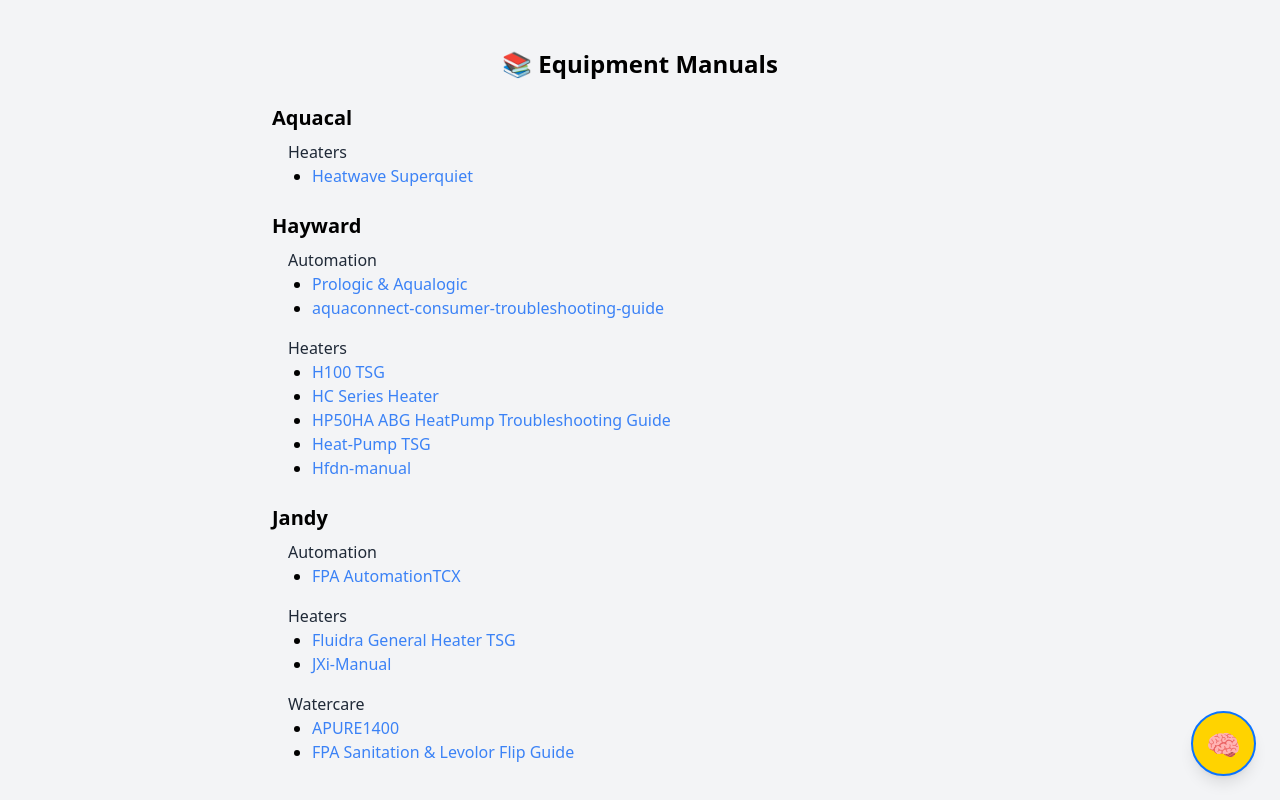
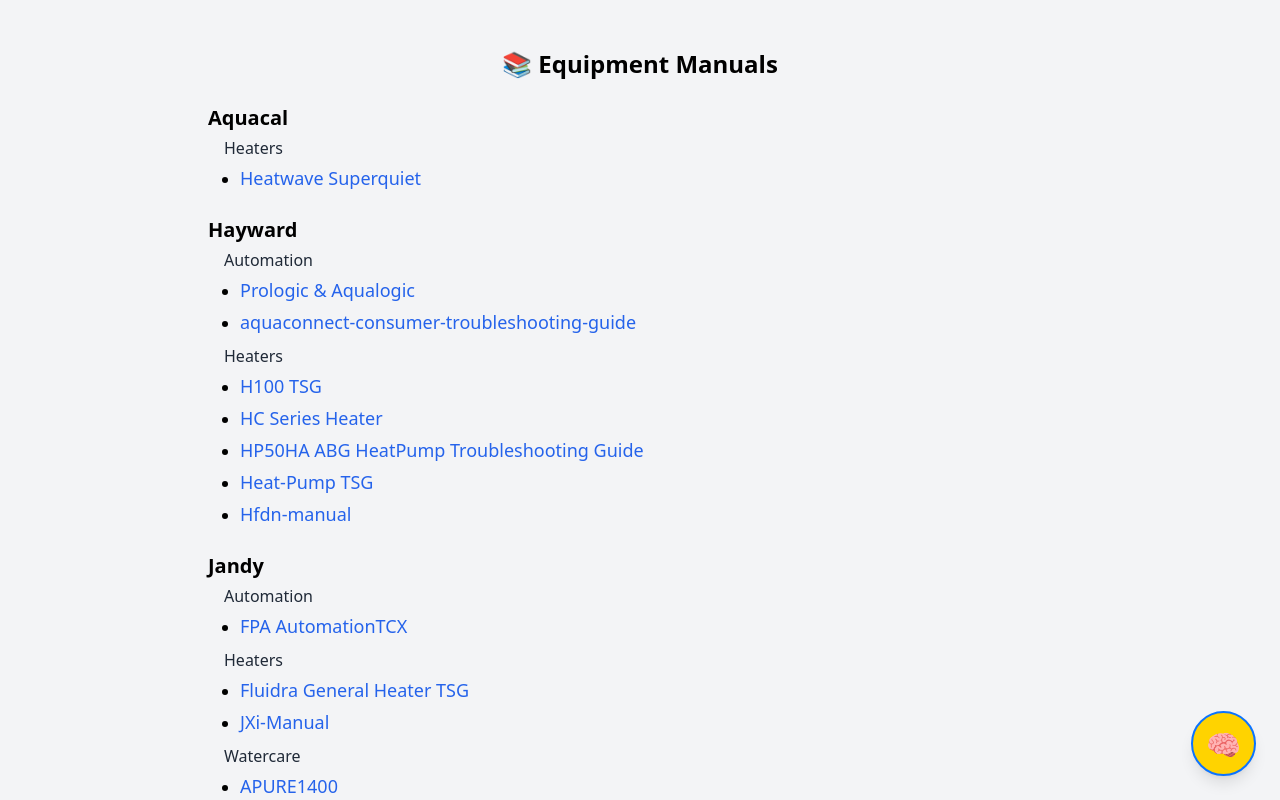
Before and after one commit to WhittonWorks/pocket-pool-technician-react, a React (Create React App) app: page /manuals in a window 1280 px wide. Built offline with nearby package versions, Linux system fonts and the light colour scheme.

Commit message:
buttons should be back to normal size

```diff
--- a/src/pages/ManualsPage.jsx
+++ b/src/pages/ManualsPage.jsx
@@ -14,24 +14,30 @@ const ManualsPage = () => {
   }, []);
 
   return (
-    <div className="max-w-3xl mx-auto p-4">
-      <h1 className="text-2xl font-bold text-center mb-6">📚 Equipment Manuals</h1>
+    <div className="w-full max-w-4xl mx-auto px-4 py-2 sm:py-4">
+      <h1 className="text-xl sm:text-2xl font-bold text-center mb-4 sm:mb-6">
+        📚 Equipment Manuals
+      </h1>
 
       {!selectedFile && (
-        <>
+        <div className="space-y-6">
           {Object.keys(manuals).map((brand) => (
-            <div key={brand} className="mb-6">
-              <h2 className="text-xl font-semibold capitalize text-black mb-2">{brand}</h2>
+            <div key={brand}>
+              <h2 className="text-lg sm:text-xl font-semibold capitalize text-black mb-1">
+                {brand}
+              </h2>
 
               {Object.keys(manuals[brand]).map((category) => (
-                <div key={category} className="ml-4 mb-4">
-                  <h3 className="text-md font-medium text-gray-800 capitalize">{category}</h3>
-                  <ul className="list-disc ml-6">
+                <div key={category} className="ml-2 sm:ml-4 mb-2">
+                  <h3 className="text-md font-medium text-gray-800 capitalize mb-1">
+                    {category}
+                  </h3>
+                  <ul className="space-y-1 pl-4 list-disc">
                     {manuals[brand][category].map((manual) => (
                       <li key={manual.path}>
                         <button
                           onClick={() => setSelectedFile(manual.path)}
-                          className="text-blue-500 hover:underline"
+                          className="text-base sm:text-lg text-blue-600 hover:underline active:opacity-80 transition"
                         >
                           {manual.name}
                         </button>
@@ -42,14 +48,14 @@ const ManualsPage = () => {
               ))}
             </div>
           ))}
-        </>
+        </div>
       )}
 
       {selectedFile && (
-        <div>
+        <div className="w-full">
           <button
             onClick={() => setSelectedFile(null)}
-            className="mb-4 text-sm text-gray-600 underline"
+            className="mb-3 sm:mb-4 text-sm sm:text-base text-gray-600 underline"
           >
             ← Back to manual list
           </button>
```
